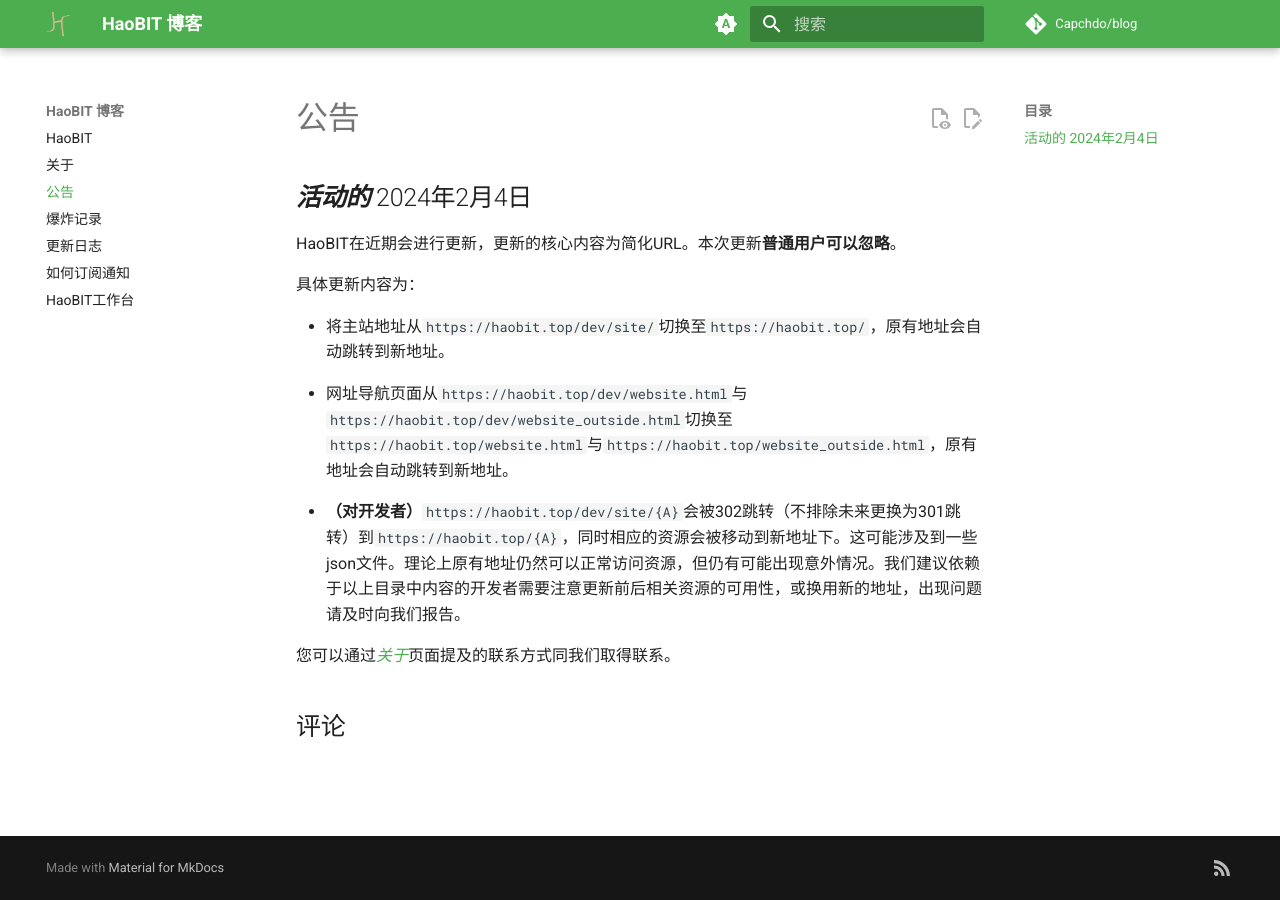
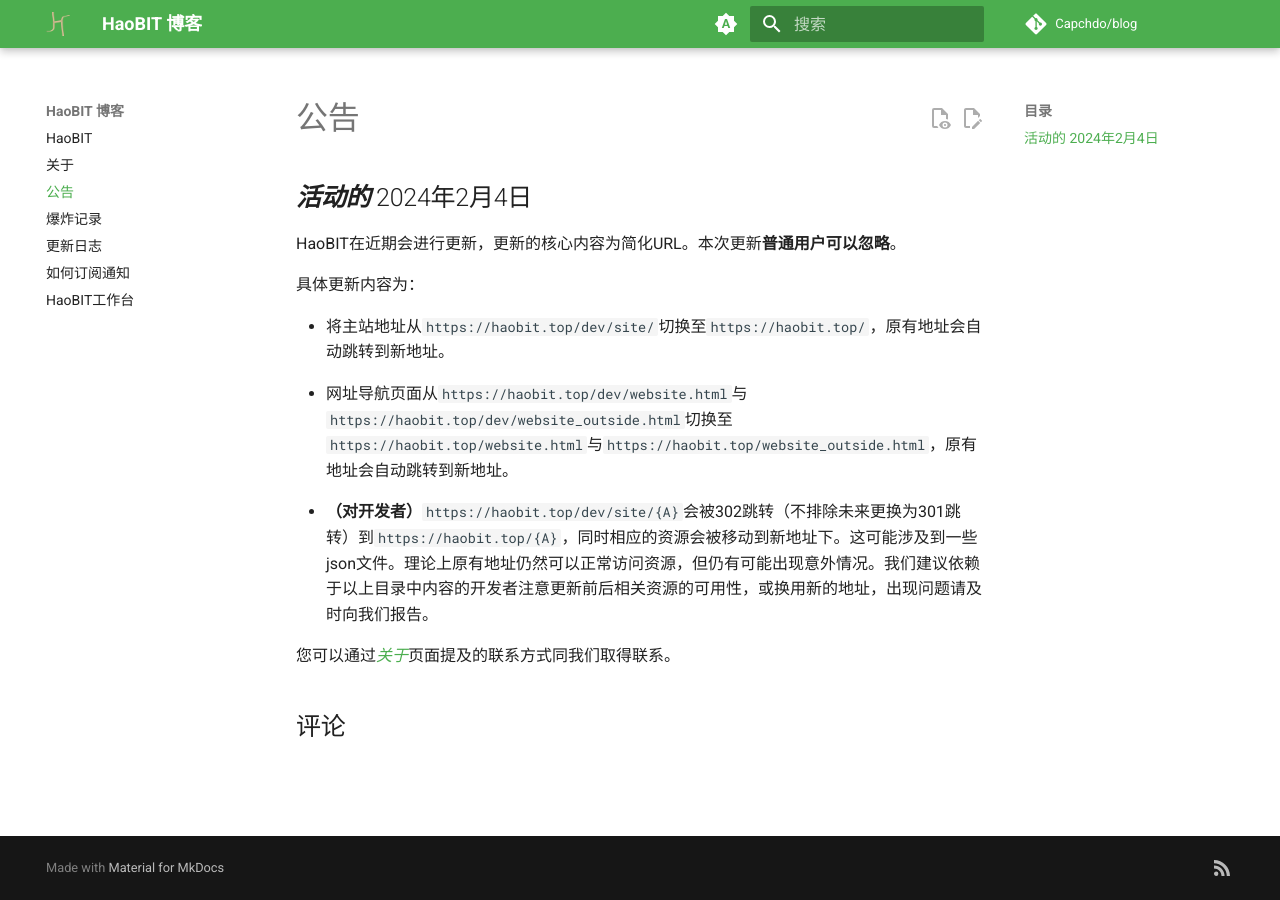
Before and after one commit to Capchdo/blog, an MkDocs documentation site: the page built from docs/bulletin.md, in a window 1280 px wide. Built offline with MkDocs 1.6.1 and Material for MkDocs 9.7.7, drawn with Linux system fonts in a browser that asks for light colours; comment, search, counter and statistics services are not loaded; some of the changed lines change nothing that is shown.

Commit message:
修复语病

```diff
--- a/docs/bulletin.md
+++ b/docs/bulletin.md
@@ -10,6 +10,6 @@ HaoBIT在近期会进行更新，更新的核心内容为简化URL。本次更
 
 - 网址导航页面从`https://haobit.top/dev/website.html`与`https://haobit.top/dev/website_outside.html`切换至`https://haobit.top/website.html`与`https://haobit.top/website_outside.html`，原有地址会自动跳转到新地址。
 
-- **（对开发者）**`https://haobit.top/dev/site/{A}`会被302跳转（不排除未来更换为301跳转）到`https://haobit.top/{A}`，同时相应的资源会被移动到新地址下。这可能涉及到一些json文件。理论上原有地址仍然可以正常访问资源，但仍有可能出现意外情况。我们建议依赖于以上目录中内容的开发者需要注意更新前后相关资源的可用性，或换用新的地址，出现问题请及时向我们报告。
+- **（对开发者）**`https://haobit.top/dev/site/{A}`会被302跳转（不排除未来更换为301跳转）到`https://haobit.top/{A}`，同时相应的资源会被移动到新地址下。这可能涉及到一些json文件。理论上原有地址仍然可以正常访问资源，但仍有可能出现意外情况。我们建议依赖于以上目录中内容的开发者注意更新前后相关资源的可用性，或换用新的地址，出现问题请及时向我们报告。
 
 您可以通过[*关于*](./about.md)页面提及的联系方式同我们取得联系。
```
